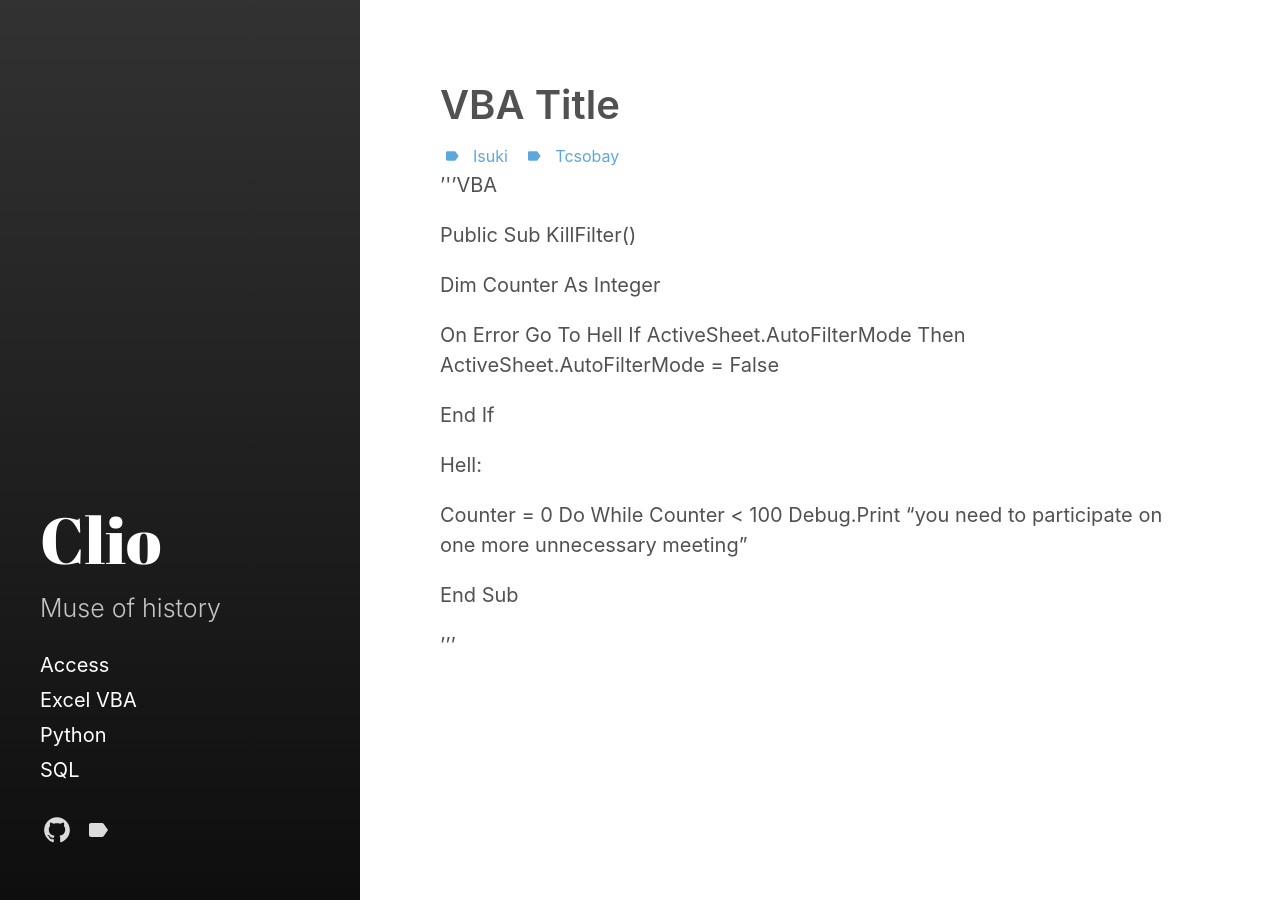
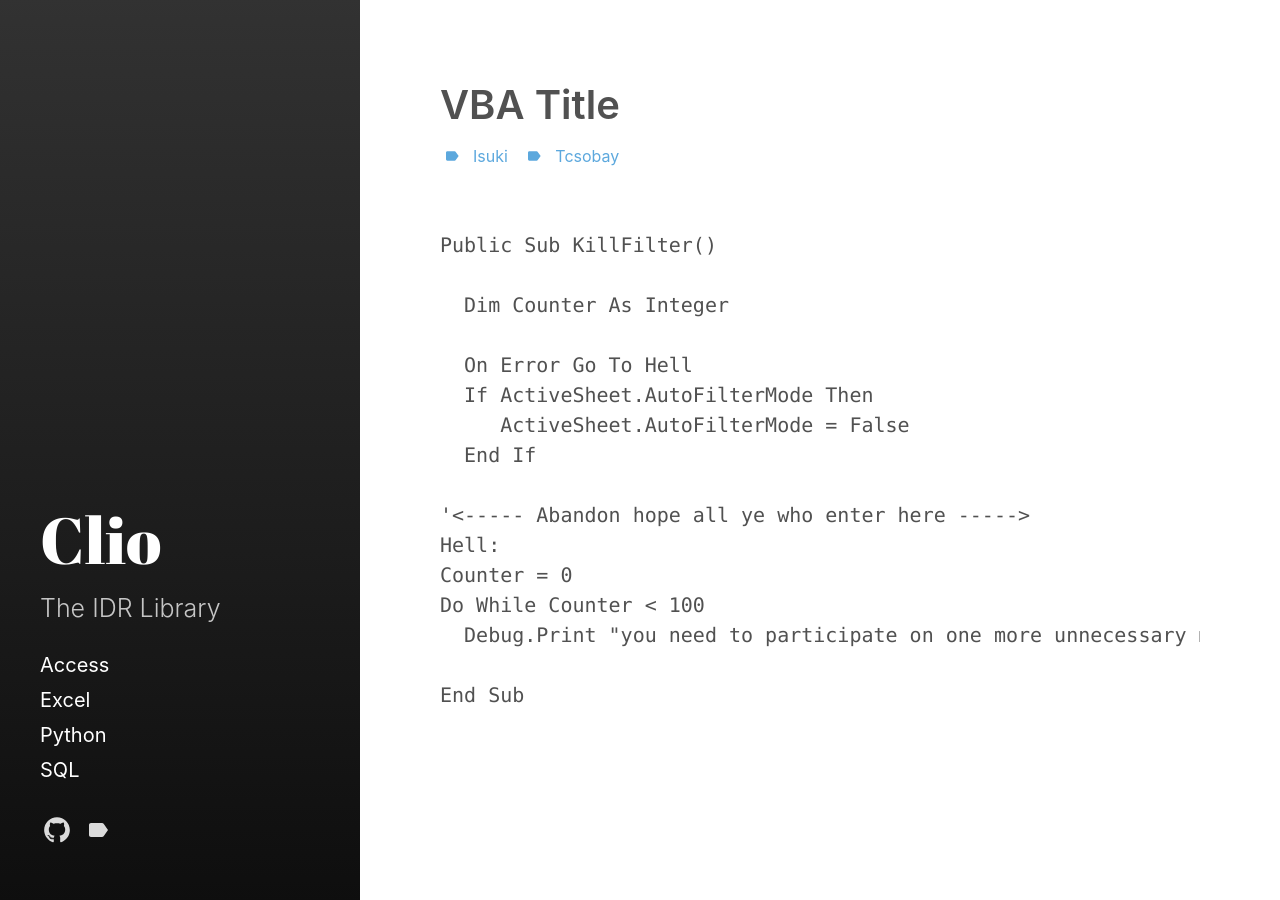
Before and after one commit to tesco-idr/clio, a Jekyll site: the page built from contents/_excel/vba-placeholder.md, in a window 1280 px wide. Built offline with Jekyll 4.4.1, drawn with Linux system fonts in a browser that asks for light colours.

Commit message:
rerouting excel n access

````diff
--- a/_config.yml
+++ b/_config.yml
@@ -5,13 +5,13 @@ highlighter:      rouge
 # Setup
 title:            Clio
 tagline:          ''
-description:      'Muse of history'
+description:      'The IDR Library'
 repository:       'tesco-idr/clio'
 # url:              https://tesco-idr.github.io
 baseurl:          '/clio'
 author:
-  name:           'Tesco IDR'
-  url:            https://twitter.com/adamsequence
+  name:           'Thy IDR Librarian'
+  url:
 
 plugins:
   - jekyll-feed
--- a/contents/_categories/excel.md
+++ b/contents/_categories/excel.md
@@ -1,6 +1,6 @@
 ---
 layout: page
-title: "Excel VBA"
+title: "Excel"
 ---
 
 {% for item in site.excel %}
--- a/contents/_excel/vba-placeholder.md
+++ b/contents/_excel/vba-placeholder.md
@@ -4,25 +4,24 @@ title: "VBA Title"
 tags: [isuki, tcsobay]
 ---
 
-'''VBA
+```VBA
 
 
 Public Sub KillFilter()
 
-Dim Counter As Integer
+  Dim Counter As Integer
 
-On Error Go To Hell
-If ActiveSheet.AutoFilterMode Then
-   ActiveSheet.AutoFilterMode = False
+  On Error Go To Hell
+  If ActiveSheet.AutoFilterMode Then
+     ActiveSheet.AutoFilterMode = False
+  End If
 
-End If
-
+'<----- Abandon hope all ye who enter here ----->
 Hell:
-
 Counter = 0
 Do While Counter < 100
   Debug.Print "you need to participate on one more unnecessary meeting"
 
 End Sub
 
-'''
+```
````
Also changed, not shown: _layouts/index.html (+4 -4 lines), contents/_access/access_placeholder.md (renamed from contents/_access/r-placeholder.md).
